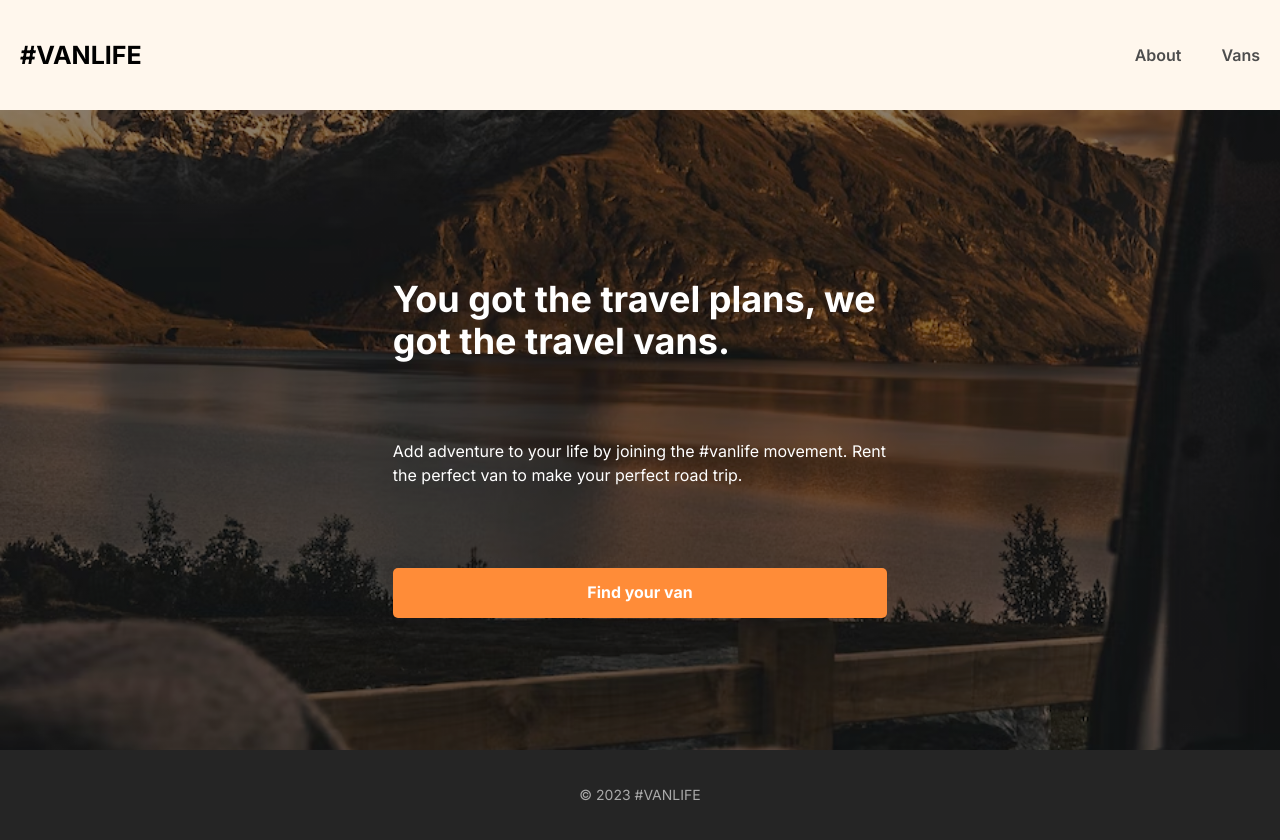
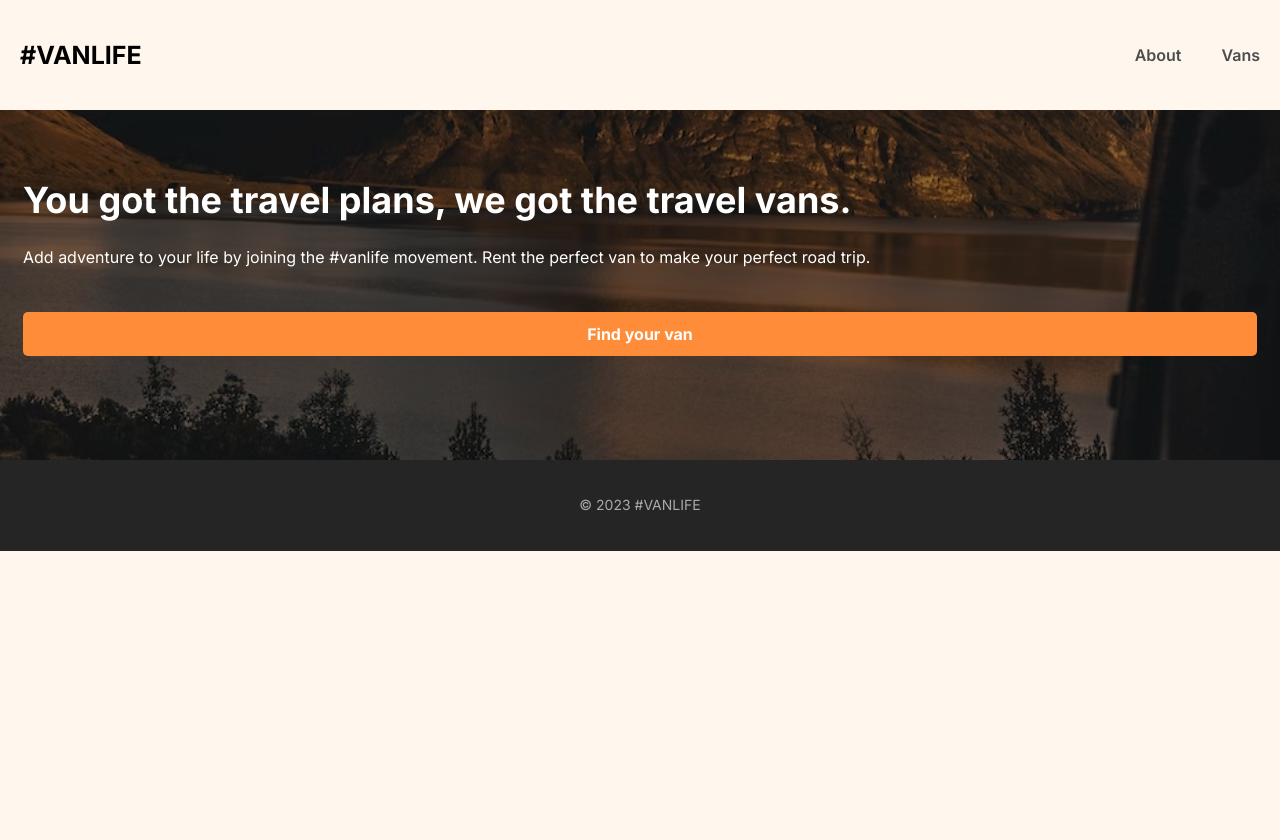
Before and after one commit to VanqCoding/vanLife, a React (Vite) app: page / in a window 1280 px wide. After the commit the page ends 800 px from the top, so only its background shows below. Built offline with nearby package versions, Linux system fonts and the light colour scheme.

Commit message:
fix homepage

```diff
--- a/src/components/Home/Home.css
+++ b/src/components/Home/Home.css
@@ -1,64 +1,40 @@
-.homepage {
-    display: flex;
-    flex-direction: column;
-    align-items: center;
-    justify-content: center;
-    gap: 25px;
+.home-container {
+    background: linear-gradient(0deg, rgba(0, 0, 0, 0.46), rgba(0, 0, 0, 0.46)), url("../../assets/home_background.png") no-repeat center center;
+    -webkit-background-size: cover;
+    -moz-background-size: cover;
+    -o-background-size: cover;
+    background-size: cover;
+    min-height: 350px;
+    color: white;
+    padding: 45px 23px;
 }
 
-.home-title {
-    width: 494.333px;
-
-    color: #FFF;
-    font-family: Inter;
-    font-size: 36px;
-    font-style: normal;
-    font-weight: 800;
+.home-container h1 {
+    font-weight: 700;
+    font-size: 2.25rem;
     line-height: 42px;
-
-    /* border: 2px solid red; */
 }
 
-.home-description {
-    width: 494.333px;
-
-    color: #FFF;
-    font-family: Inter;
-    font-size: 16px;
-    font-style: normal;
-    font-weight: 500;
+.home-container p {
     line-height: 24px;
-
-    /* border: 2px solid red; */
 }
 
-.homepage {
-    background: linear-gradient(0deg, rgba(0, 0, 0, 0.46) 0%, rgba(0, 0, 0, 0.46) 100%), url("../../assets/home_background.png"), lightgray 0px -65.191px / 100% 178.109% no-repeat;
-    background-size: cover;
-    background-repeat: no-repeat;
-    background-position: center;
-
-    height: 80vh;
+.home-container a {
+    display: inline-block;
+    text-align: center;
+    text-decoration: none;
+    background-color: #FF8C38;
+    border: none;
     width: 100%;
-
-    /* border: 2px solid red; */
+    margin-top: 27px;
+    padding-block: .75rem;
+    color: white;
+    font-weight: 700;
+    border-radius: 5px;
+    cursor: pointer;
+    transition: transform .1s ease-in-out;
 }
 
-.find-your-van-button {
-    width: 494.333px;
-    height: 49.832px;
-    flex-shrink: 0;
-    border: none;
-    border-radius: 5px;
-    background: #FF8C38;
-
-    color: #FFF;
-    text-align: center;
-    font-family: Inter;
-    font-size: 15.946px;
-    font-style: normal;
-    font-weight: 700;
-    line-height: 31.662px;
-
-    margin-top: 40px;
+.home-container a:hover {
+    transform: translate(1px, 1px);
 }
--- a/src/components/Home/Home.jsx
+++ b/src/components/Home/Home.jsx
@@ -1,18 +1,15 @@
 import React from 'react'
+import { Link } from "react-router-dom"
 import './Home.css'
 
 const Home = () => {
     return (
-        <div className='homepage'>
-            <div className='home-title'>
-                <p>You got the travel plans, we got the travel vans.</p>
-            </div>
-            <div className='home-description'>
-                <p>Add adventure to your life by joining the #vanlife movement. Rent the perfect van to make your perfect road trip.</p>
-            </div>
-            <button className='find-your-van-button'>Find your van</button>
+        <div className="home-container">
+            <h1>You got the travel plans, we got the travel vans.</h1>
+            <p>Add adventure to your life by joining the #vanlife movement. Rent the perfect van to make your perfect road trip.</p>
+            <Link to="vans">Find your van</Link>
         </div>
-    );
+    )
 }
 
 export default Home
```
